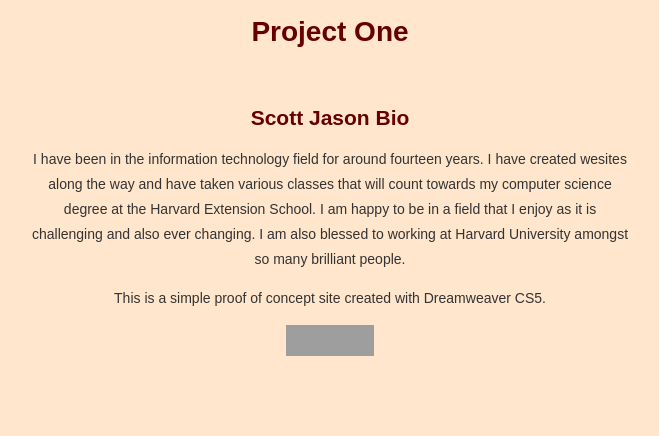
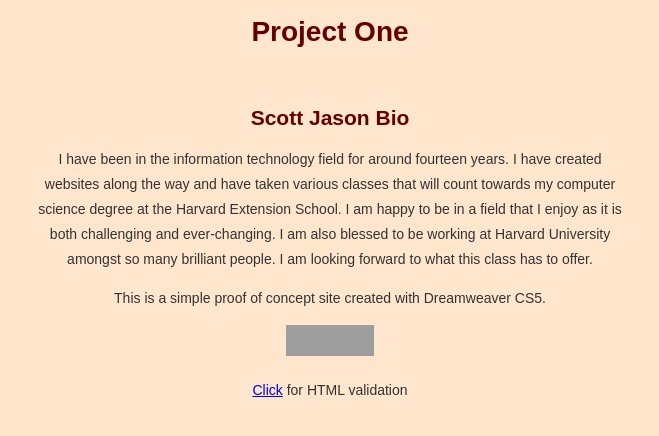
Before and after one commit to smjason/p1.smj-dwa15.biz, a PHP site: page / in a window 1280 px wide. Shown: the top 436 px of the page, without its empty margins (310-969 px from the left). Run offline with PHP 8.4, Linux system fonts and the light colour scheme; grey boxes are pictures that could not be loaded.

Commit message:
Fixed spelling errors and added text to the body as well as added the HTML validation link

```diff
--- a/index.php
+++ b/index.php
@@ -11,7 +11,7 @@
 <h1>Project One</h1>
 <p>&nbsp;</p>
 <h2> Scott Jason Bio</h2>
-<p>I have been in the information technology field for around fourteen years. I have created wesites along the way and have taken various classes that will count towards my computer science degree at the Harvard Extension School. I am happy to be in a field that I enjoy as it is challenging and also ever changing. I am also blessed to working at Harvard University amongst so many brilliant people.</p>
+<p>I have been in the information technology field for around fourteen years. I have created websites along the way and have taken various classes that will count towards my computer science degree at the Harvard Extension School. I am happy to be in a field that I enjoy as it is both challenging and ever-changing. I am also blessed to be working at Harvard University amongst so many brilliant people. I am looking forward to what this class has to offer.</p>
 <p>This is a simple proof of concept site created with Dreamweaver CS5.</p>
 <p>
     <a href="http://jigsaw.w3.org/css-validator/check/referer">
@@ -19,6 +19,8 @@
             src="http://jigsaw.w3.org/css-validator/images/vcss"
             alt="Valid CSS!" />
     </a>
+
+<p><a href="http://validator.w3.org/check?uri=http%3A%2F%2Fwww.p1.smj-dwa15.biz%2F">Click</a> for HTML validation</p>
 </p>
 </body>
 </html>
```
